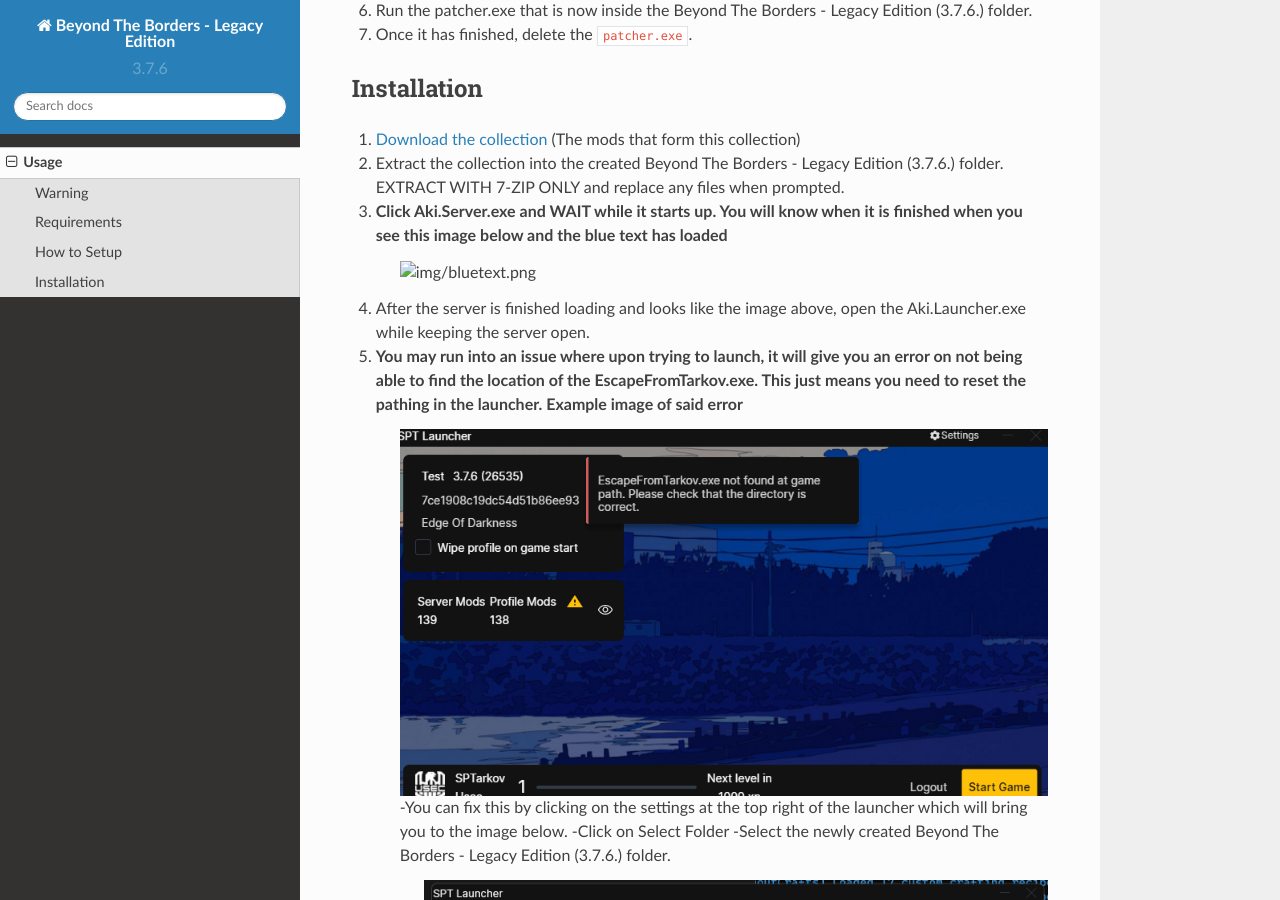
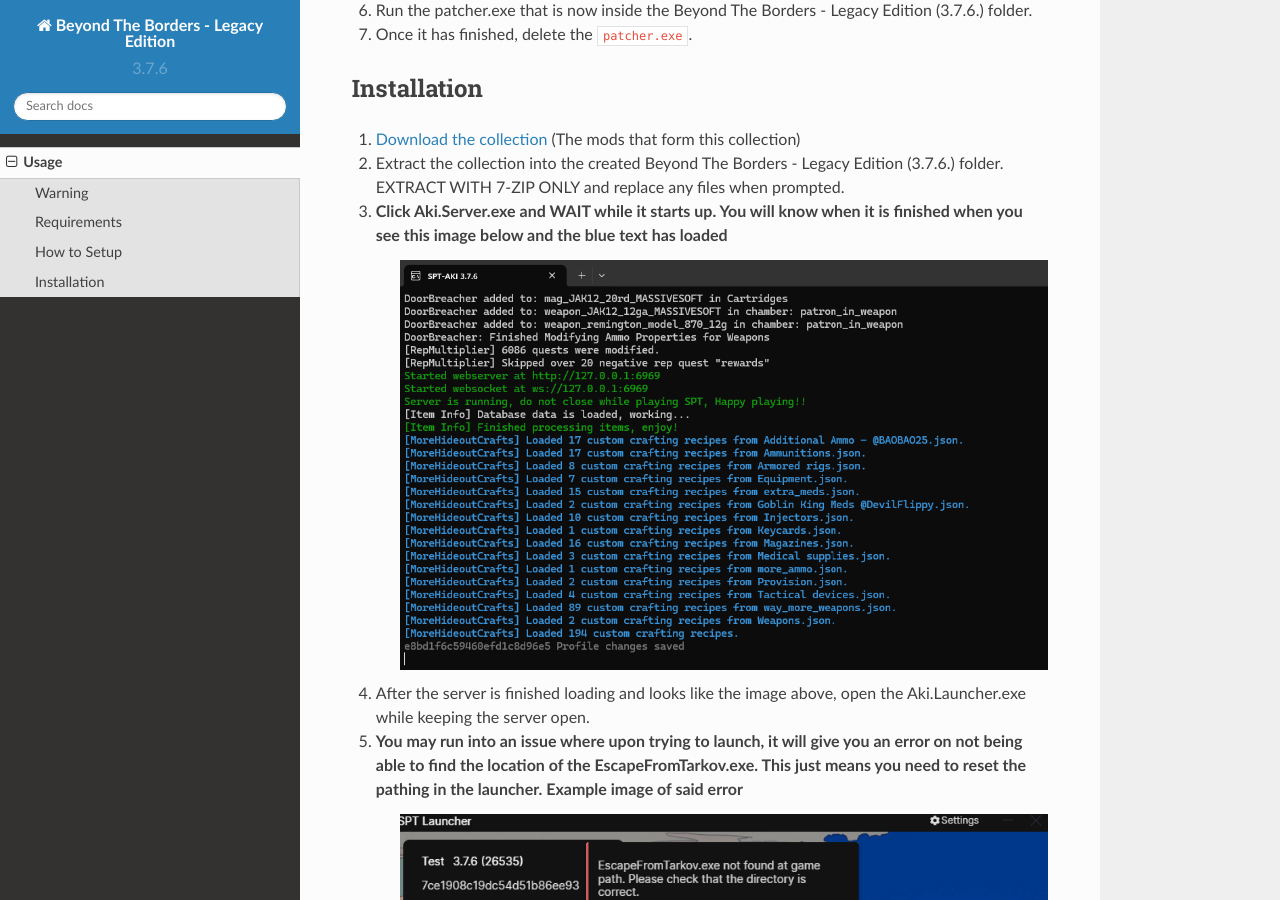
Before and after one commit to leftygithub/Beyond-The-Borders---Legacy-Edition-3.7.6.-, a Sphinx documentation site: the page built from docs/source/usage.rst, in a window 1280 px wide and 900 px high, scrolled down 1246 px. Built offline with Sphinx 7.4.7 and the Read the Docs theme 2.0.0, drawn with Linux system fonts in a browser that asks for light colours.

Commit message:
fixed broken names

```diff
--- a/docs/source/usage.rst
+++ b/docs/source/usage.rst
@@ -55,7 +55,7 @@
 1. `Download the collection <https://drive.google.com/file/d/1OgEBQ3LOx6Hn4jAkqDK3KcDAzj8bHjfG/view?usp=sharing>`_ (The mods that form this collection)
 2. Extract the collection into the created Beyond The Borders - Legacy Edition (3.7.6.) folder. EXTRACT WITH 7-ZIP ONLY and replace any files when prompted.
 3. Click Aki.Server.exe  and WAIT while it starts up. You will know when it is finished when you see this image below and the blue text has loaded
-		.. image:: img/blue text.png
+		.. image:: img/bluetext.png
 4. After the server is finished loading and looks like the image above, open the Aki.Launcher.exe while keeping the server open.
 5. You may run into an issue where upon trying to launch, it will give you an error on not being able to find the location of the EscapeFromTarkov.exe. This just means you need to reset the pathing in the launcher. Example image of said error
 	.. image:: img/errorfolder.png
```
Also changed, not shown: docs/source/img/bluetext.png (renamed from docs/source/img/blue text.png).
